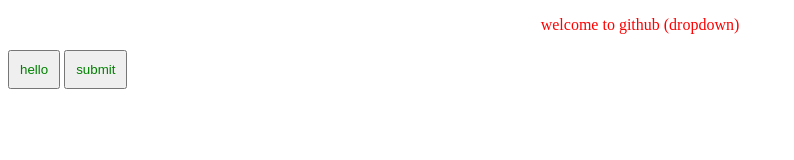
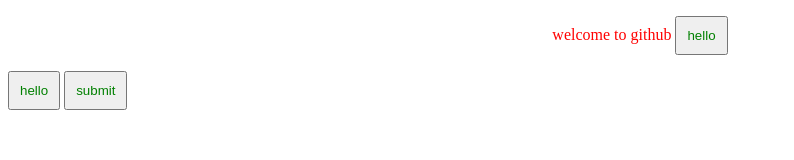
Before and after one commit to Aishwarya-kamati/localrepo, a plain HTML site: page index.html in a window 1280 px wide. Shown: the whole page, without its empty margins (0-794 px from the left). Drawn offline with Linux system fonts and the light colour scheme.

Commit message:
button added

```diff
--- a/index.html
+++ b/index.html
@@ -7,7 +7,7 @@
     <link rel="stylesheet" href="style.css">
 </head>
 <body>
-    <p>welcome to github (dropdown)</p>
+    <p>welcome to github <button>hello</button></p>
     <button>hello</button>
     <button>submit</button>
 </body>
```
